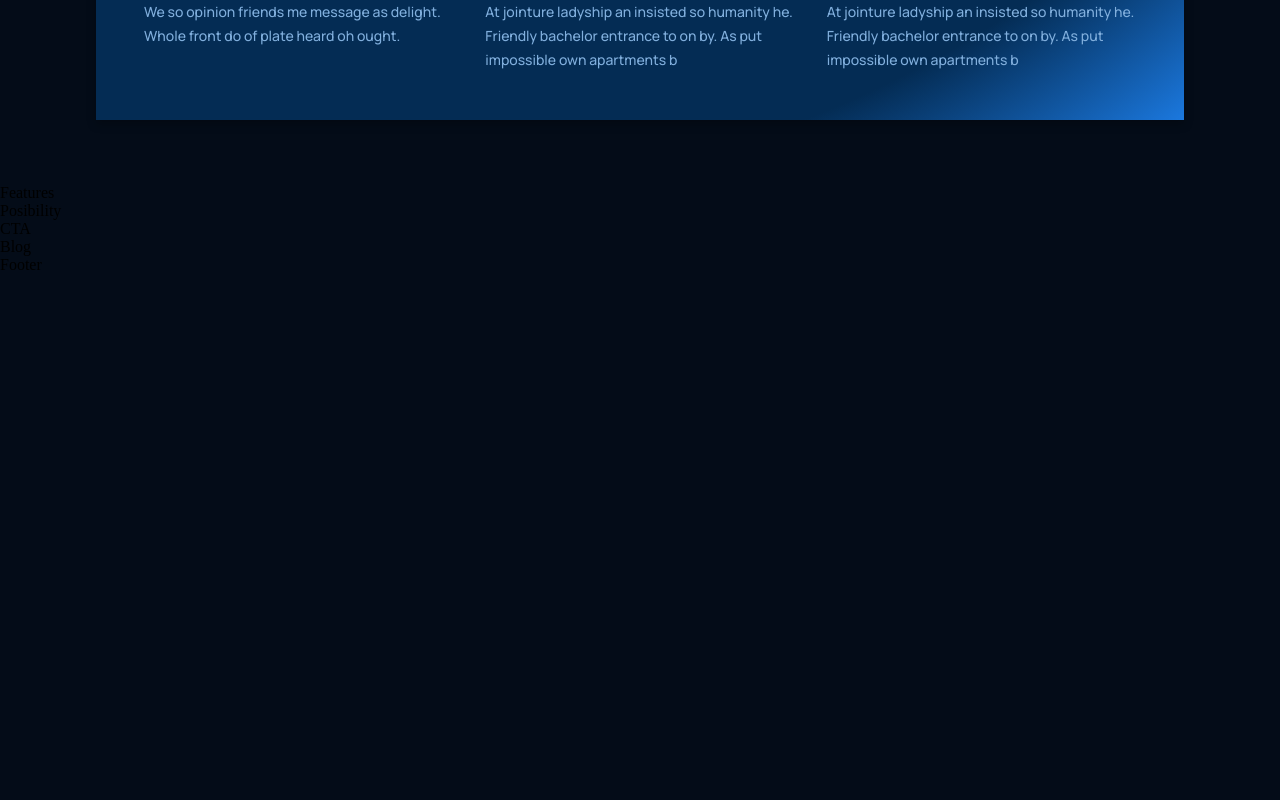
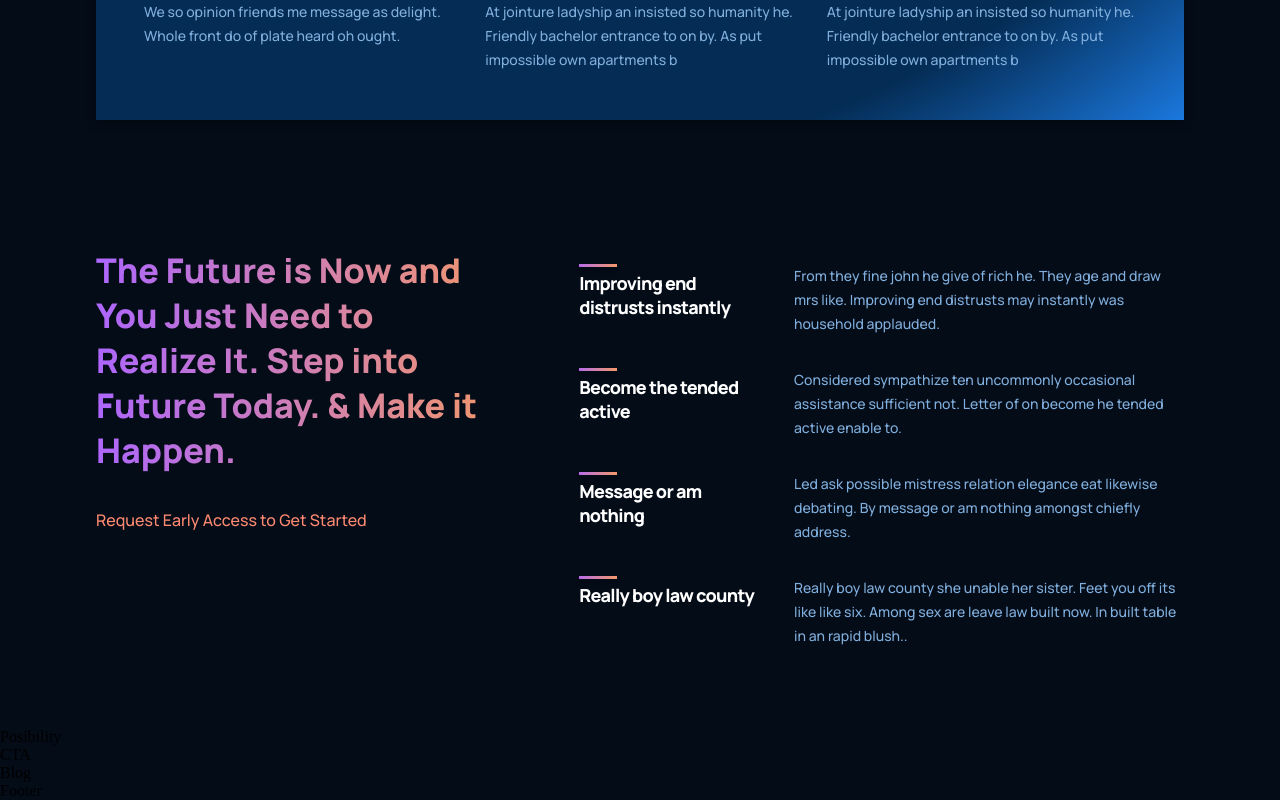
Before and after one commit to yasir-isse/gpt3-tech-site, a React (Create React App) app: page / in a window 1280 px wide. Shown: the part 1473-2273 px from the top of the page. Before the commit the page ends 1747 px from the top, so only its background shows below. Built offline with nearby package versions, Linux system fonts and the light colour scheme.

Commit message:
finish features container logic & styles

```diff
--- a/src/containers/features/Features.jsx
+++ b/src/containers/features/Features.jsx
@@ -1,7 +1,42 @@
 import React from "react";
+import Feature from "../../components/feature/Feature";
+import "./features.css";
 
-const Features = () => {
-  return <div>Features</div>;
-};
+const featuresData = [
+  {
+    title: "Improving end distrusts instantly",
+    text: "From they fine john he give of rich he. They age and draw mrs like. Improving end distrusts may instantly was household applauded.",
+  },
+  {
+    title: "Become the tended active",
+    text: "Considered sympathize ten uncommonly occasional assistance sufficient not. Letter of on become he tended active enable to.",
+  },
+  {
+    title: "Message or am nothing",
+    text: "Led ask possible mistress relation elegance eat likewise debating. By message or am nothing amongst chiefly address.",
+  },
+  {
+    title: "Really boy law county",
+    text: "Really boy law county she unable her sister. Feet you off its like like six. Among sex are leave law built now. In built table in an rapid blush..",
+  },
+];
+
+const Features = () => (
+  <div className="gpt3__features section__padding" id="features">
+    <div className="gpt3__features-heading">
+      <h1 className="gradient__text">
+        The Future is Now and You Just Need to Realize It. Step into Future
+        Today. & Make it Happen.
+      </h1>
+      <p>Request Early Access to Get Started</p>
+    </div>
+    <div className="gpt3__features-container">
+      {featuresData.map((item, index) => {
+        const { title, text } = item;
+        return <Feature title={title} text={text} key={title + index} />;
+      })}
+    </div>
+  </div>
+);
 
 export default Features;
--- /dev/null
+++ b/src/containers/features/features.css
@@ -0,0 +1,59 @@
+.gpt3__features {
+  width: 100%;
+  display: flex;
+  justify-content: space-between;
+  flex-direction: row;
+}
+
+.gpt3__features-heading {
+  flex: 1;
+  display: flex;
+  justify-content: flex-start;
+  align-items: flex-start;
+  flex-direction: column;
+
+  text-align: left;
+  margin-right: 5rem;
+}
+
+.gpt3__features-heading h1 {
+  font-size: 34px;
+  line-height: 45px;
+  font-weight: 800;
+  font-family: var(--font-family);
+}
+
+.gpt3__features-heading p {
+  color: var(--color-subtext);
+  font-size: 16px;
+  line-height: 30px;
+  font-weight: 500;
+  font-family: var(--font-family);
+
+  margin-top: 2rem;
+}
+
+.gpt3__features-container {
+  flex: 1.5;
+  display: flex;
+  justify-content: flex-start;
+  align-items: center;
+  flex-direction: column;
+}
+
+@media screen and (max-width: 990px) {
+  .gpt3__features {
+    flex-direction: column;
+  }
+
+  .gpt3__features-heading {
+    margin: 0 0 2rem 0;
+  }
+}
+
+@media screen and (max-width: 550px) {
+  .gpt3__features-heading h1 {
+    font-size: 28px;
+    line-height: 38px;
+  }
+}
```
